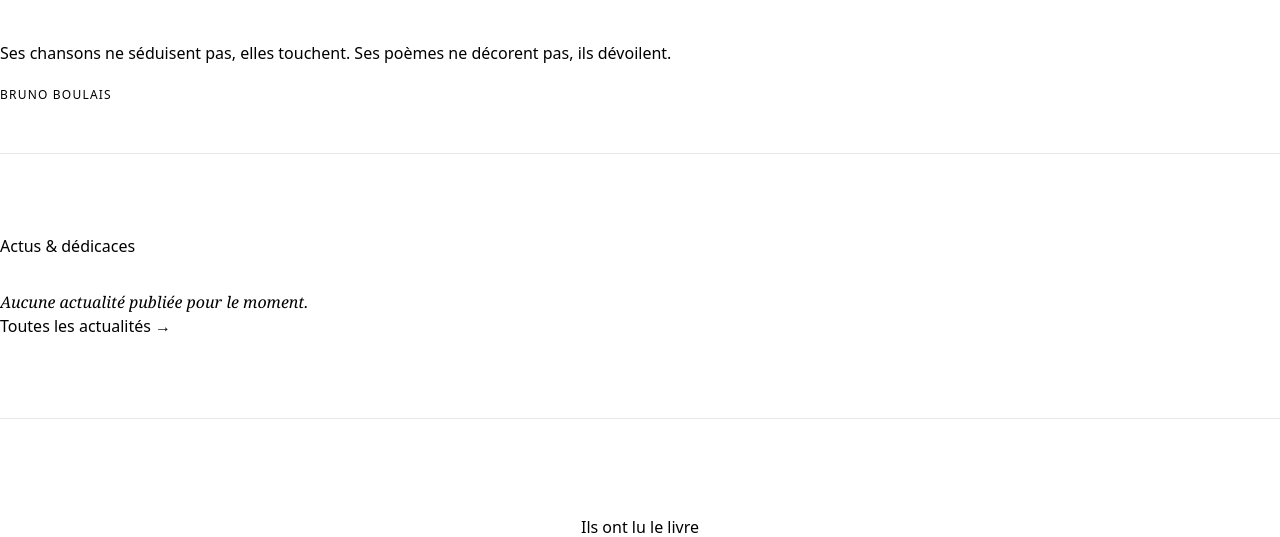
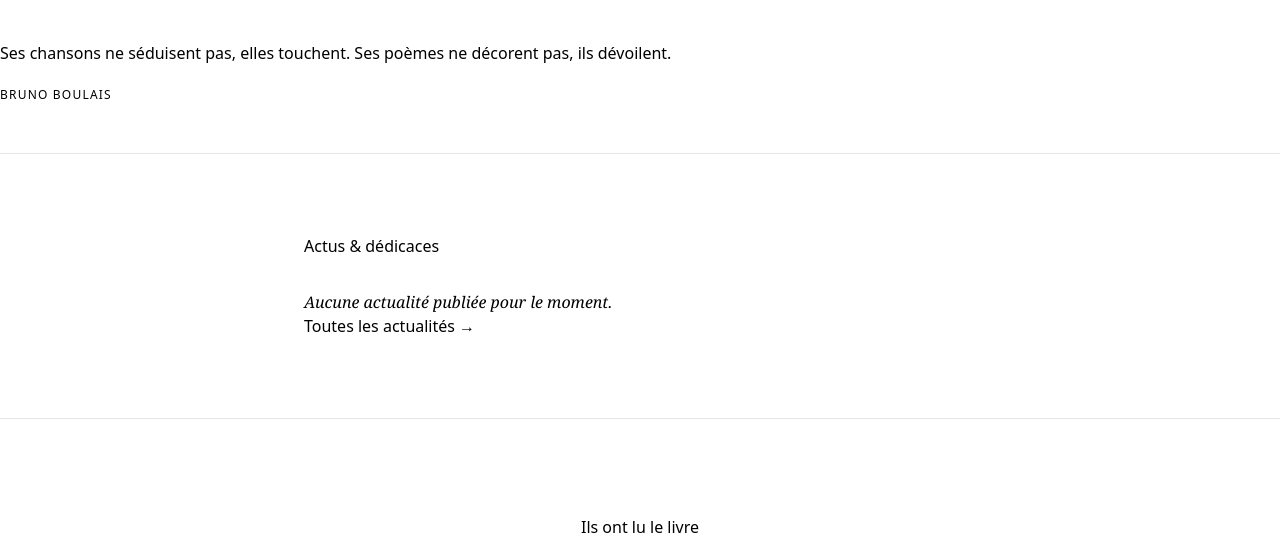
Before and after one commit to NicoWithManyO/BrunoBoulais, a Django app: page / in a window 1280 px wide. Shown: the part 876-1413 px from the top of the page. Run offline with Django 5.2, Linux system fonts and the light colour scheme; data comes from the database, SQL or seed files in the repository; data that the repository does not hold is empty; parts of the project's set-up code (start-up, migrations or seed data) failed here and were passed over; some libraries are stand-ins or nearby versions.

Commit message:
Carnet de news : centrer les cards actus quand pas de billet publié (évite étalement pleine largeur)

```diff
--- a/templates/pages/home.html
+++ b/templates/pages/home.html
@@ -82,7 +82,7 @@
         {% endif %}
 
         {# Colonne droite : cards d'actualités / dédicaces #}
-        <div class="{% if dernier_billet %}lg:pl-12 lg:border-l lg:border-mist/50{% endif %}">
+        <div class="{% if dernier_billet %}lg:pl-12 lg:border-l lg:border-mist/50{% else %}max-w-2xl mx-auto w-full{% endif %}">
             <p class="eyebrow mb-8">Actus &amp; dédicaces</p>
             <div class="space-y-6">
                 {% for actualite in actualites %}
```
